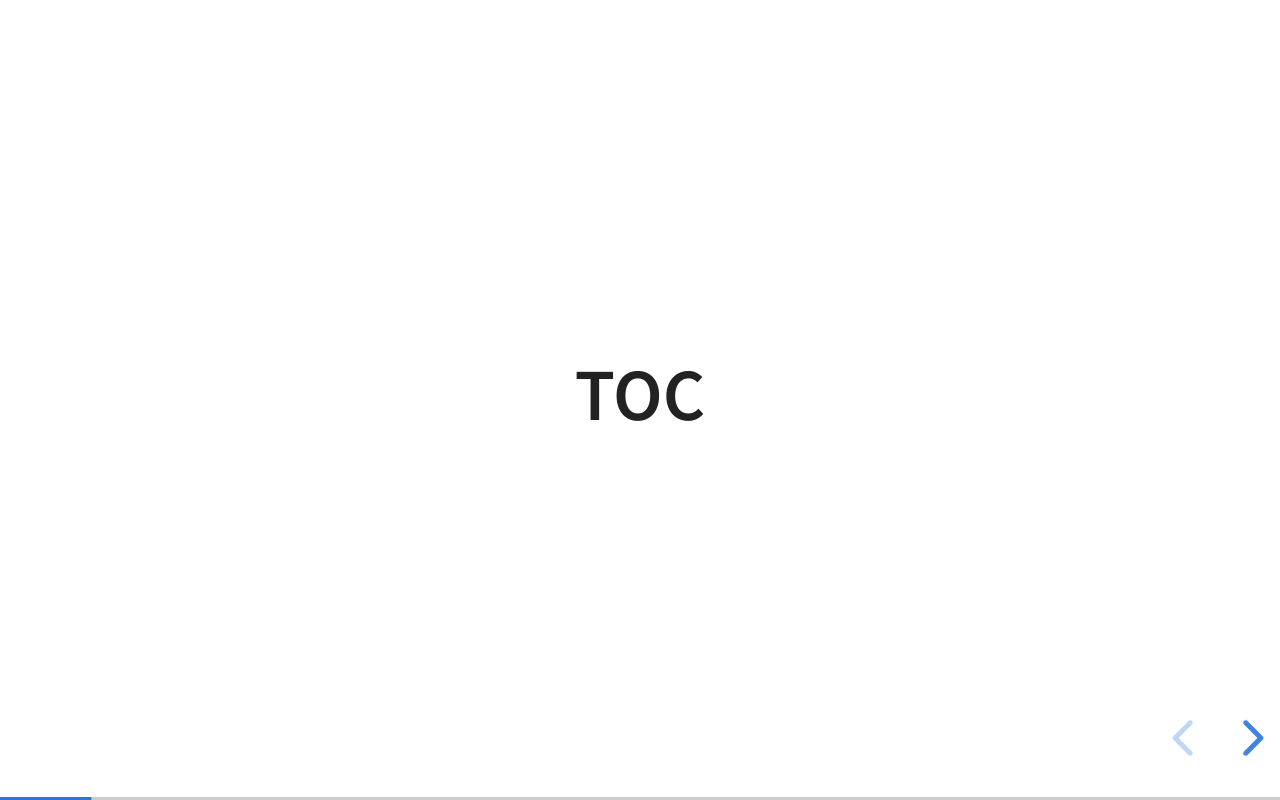
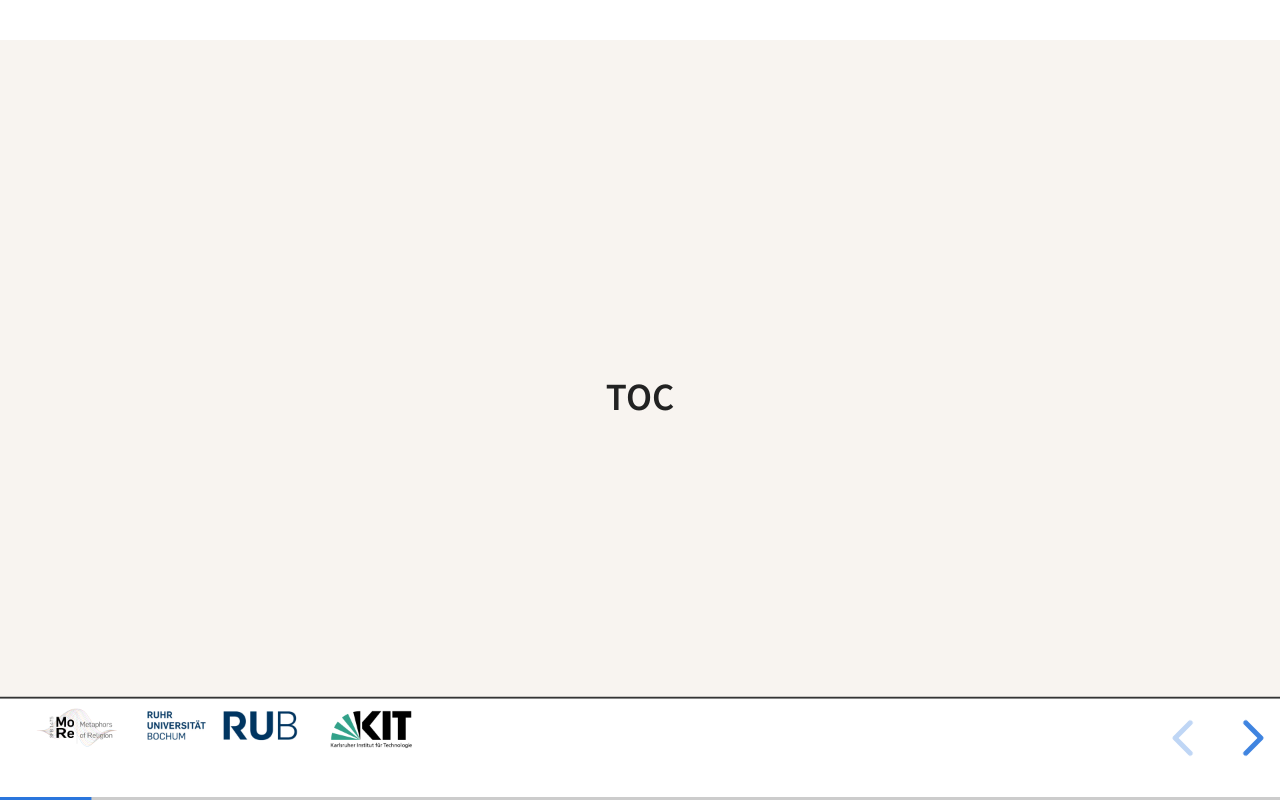
Before and after one commit to ben-tinc/trm-preview, a website: page presentations/sneak_preview/index.html in a window 1280 px wide. Both pictures are taken after a click on the button "next slide". Drawn offline with Linux system fonts and the light colour scheme.

Commit message:
use pseudo RUB style

```diff
--- /dev/null
+++ b/presentations/sneak_preview/custom.css
@@ -0,0 +1,8 @@
+:root {
+    --r-background-color: #fff;
+    --r-main-font-size: 22px;
+}
+
+p.tiny {
+    font-size: 16px;
+}
--- a/presentations/sneak_preview/index.html
+++ b/presentations/sneak_preview/index.html
@@ -12,15 +12,24 @@
 
 		<!-- Theme used for syntax highlighted code -->
 		<link rel="stylesheet" href="plugin/highlight/monokai.css">
+
+		<!-- custom css -->
+		<link rel="stylesheet" href="custom.css">
 	</head>
 	<body>
 		<div class="reveal">
 			<div class="slides">
+				<section class="title" data-background-image="img/pres-regular-bg.png" data-background-size="contain">
+					<h3>(on our way to the)</h3>
+					<h1>Thesaurus of Religious Metaphors</h1>
+				</section>
 				<section data-markdown="slides.md"
 						data-separator="^\n\n\n"
 						data-separator-vertical="^\n\n"
 						data-separator-notes="^Notes?:"
-						data-charset="utf-8">
+						data-charset="utf-8"
+						data-background-image="img/pres-regular-bg.png"
+						data-background-size="contain">
 				</section>
 			</div>
 		</div>
--- a/presentations/sneak_preview/slides.md
+++ b/presentations/sneak_preview/slides.md
@@ -1,8 +1,3 @@
-# TRM
-## Thesaurus of Religious Metaphors
-
-
-
 ## TOC
 
 
```
Also changed, not shown: presentations/sneak_preview/img/Categories-of-classification.png (added), presentations/sneak_preview/img/MoRe-logo.png (added), presentations/sneak_preview/img/kit-logo.png (added), presentations/sneak_preview/img/pres-regular-bg.png (added), presentations/sneak_preview/img/regular-bg.png (added), presentations/sneak_preview/img/rub-logo.png (added), presentations/sneak_preview/img/rub.png (added), presentations/sneak_preview/img/title-bg.png (added).
